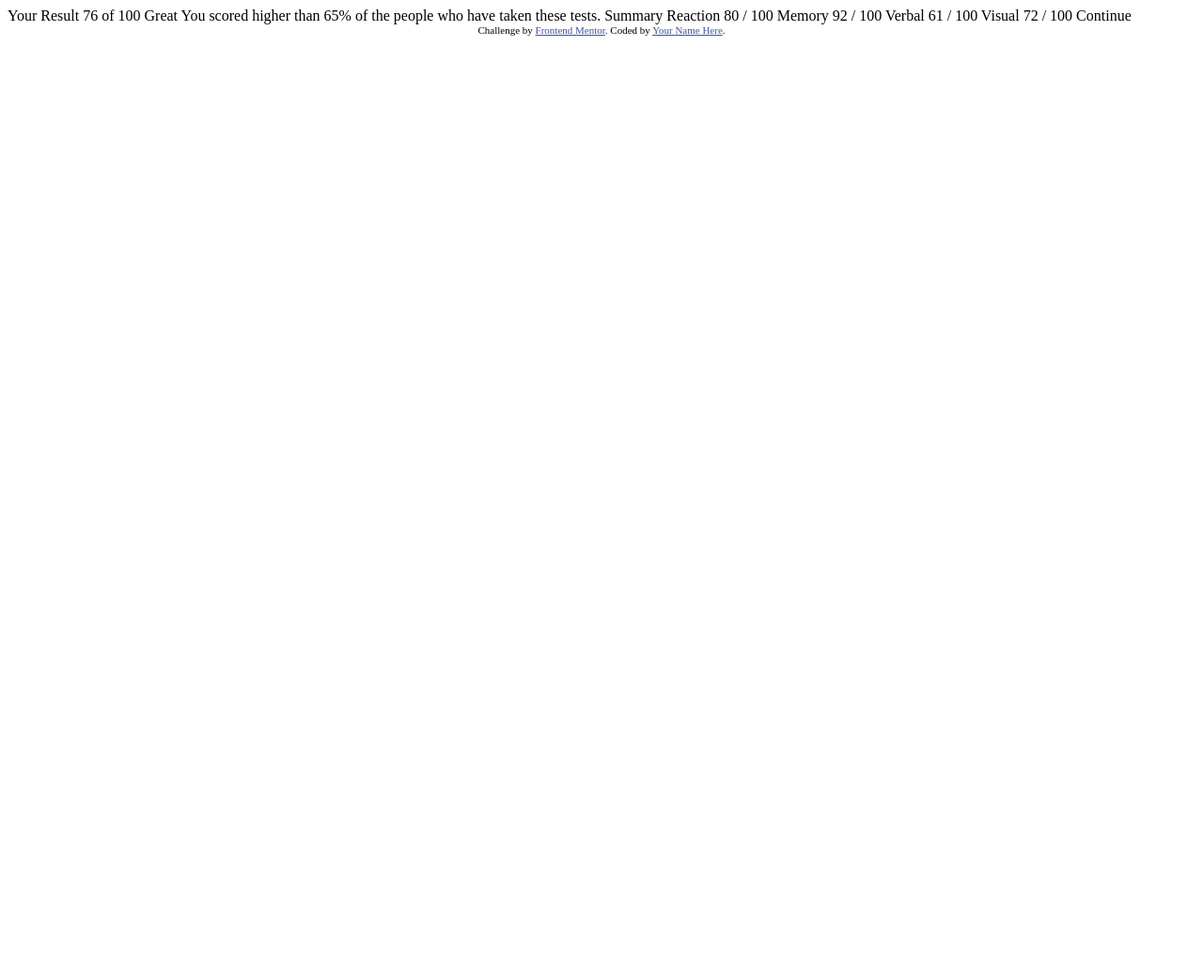
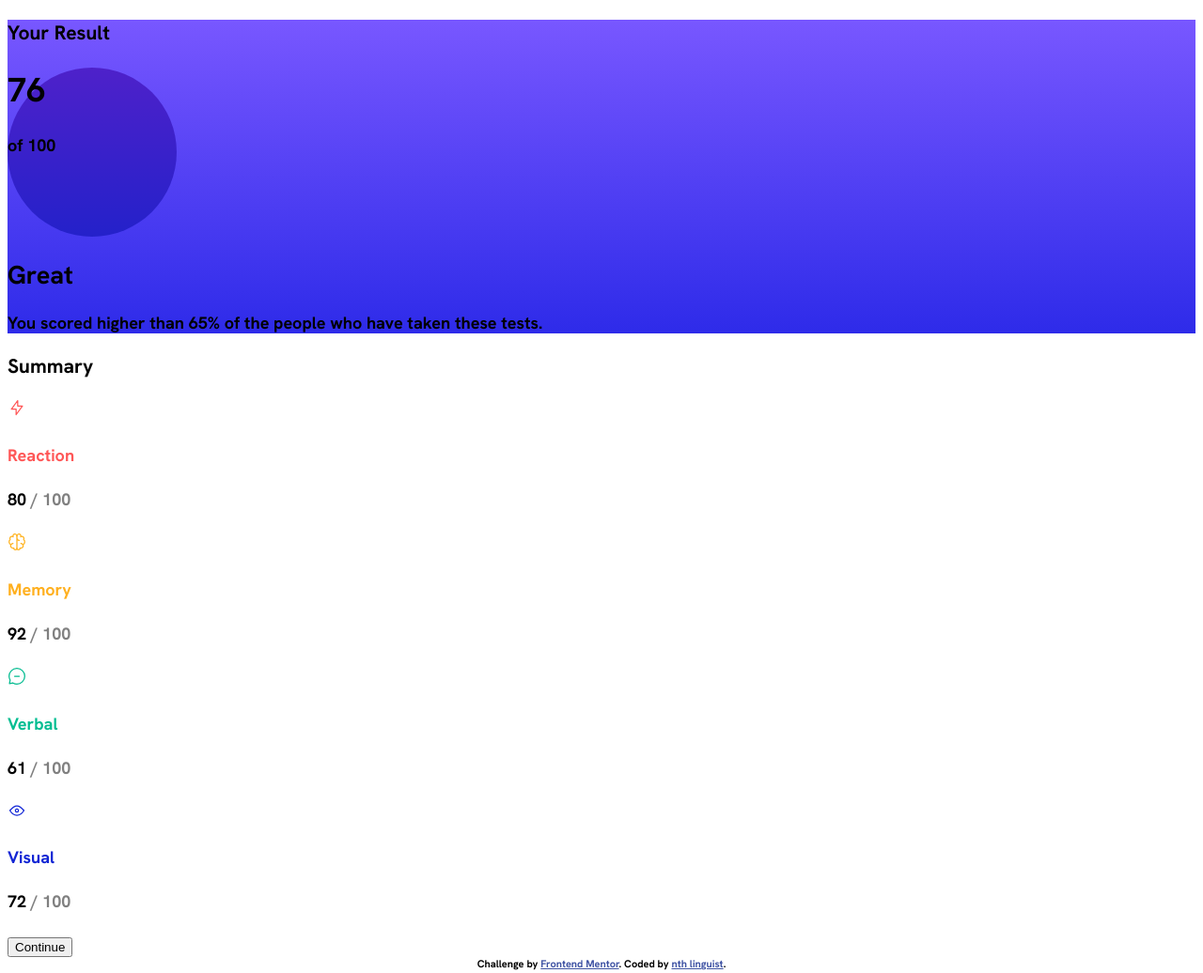
Before and after one commit to nth-linguist/FEM-results-summary-component-main, a plain HTML site: page results-summary-component-main/index.html in a window 1280 px wide. Shown: the whole page at 94% size. Before the commit the page ends 800 px from the top, so only its background shows below. Drawn offline with Linux system fonts and the light colour scheme.

Commit message:
initial desktop card
initial html/css following mockups and style-guide:
typography,colours, card layout, circle div, gradients

```diff
--- a/results-summary-component-main/index.html
+++ b/results-summary-component-main/index.html
@@ -1,47 +1,78 @@
 <!DOCTYPE html>
 <html lang="en">
   <head>
-  <meta charset="UTF-8">
-  <meta name="viewport" content="width=device-width, initial-scale=1.0"> <!-- displays site properly based on user's device -->
+    <meta charset="UTF-8" />
+    <meta name="viewport" content="width=device-width, initial-scale=1.0" />
+    <!-- displays site properly based on user's device -->
 
-  <link rel="icon" type="image/png" sizes="32x32" href="./assets/images/favicon-32x32.png">
+    <link
+      rel="icon"
+      type="image/png"
+      sizes="32x32"
+      href="./assets/images/favicon-32x32.png"
+    />
+    <link rel="stylesheet" href="./styles.css" />
 
     <title>Frontend Mentor | Results summary component</title>
 
     <!-- Feel free to remove these styles or customise in your own stylesheet 👍 -->
     <style>
-    .attribution { font-size: 11px; text-align: center; }
-    .attribution a { color: hsl(228, 45%, 44%); }
+      @import url("https://fonts.googleapis.com/css2?family=Hanken+Grotesk:ital,wght@0,700;0,800;1,500&display=swap");
     </style>
   </head>
   <body>
+    <div id="card">
+      <div id="resultSection">
+        <h3>Your Result</h3>
+        <div id="circle">
+          <h1>76</h1>
+          <p>of 100</p>
+        </div>
+        <h2>Great</h2>
+        <p>
+          You scored higher than 65% of the people who have taken these tests.
+        </p>
+      </div>
+      <div id="summarySection">
+        <h3>Summary</h3>
+        <img
+          class="icon"
+          alt="icon-reaction"
+          src="./assets/images/icon-reaction.svg"
+        />
+        <h4 id="Reaction">Reaction</h4>
+        <h4 class="catScore"><span class="Dividend">80</span> / 100</h4>
+        <img
+          class="icon"
+          alt="icon-memory"
+          src="./assets/images/icon-memory.svg"
+        />
+        <h4 id="Memory">Memory</h4>
+        <h4 class="catScore"><span class="Dividend">92</span> / 100</h4>
+        <img
+          class="icon"
+          alt="icon-verbal"
+          src="./assets/images/icon-verbal.svg"
+        />
+        <h4 id="Verbal">Verbal</h4>
+        <h4 class="catScore"><span class="Dividend">61</span> / 100</h4>
+        <img
+          class="icon"
+          alt="icon-visual"
+          src="./assets/images/icon-visual.svg"
+        />
+        <h4 id="Visual">Visual</h4>
+        <h4 class="catScore"><span class="Dividend">72</span> / 100</h4>
+      </div>
+    </div>
 
-  Your Result
-  76
-  of 100
-
-  Great
-  You scored higher than 65% of the people who have taken these tests.
-
-  Summary
-
-  Reaction
-  80 / 100
-
-  Memory
-  92 / 100
-
-  Verbal
-  61 / 100
-
-  Visual
-  72 / 100
-
-  Continue
+    <button class="button">Continue</button>
 
     <div class="attribution">
-    Challenge by <a href="https://www.frontendmentor.io?ref=challenge" target="_blank">Frontend Mentor</a>.
-    Coded by <a href="#">Your Name Here</a>.
+      Challenge by
+      <a href="https://www.frontendmentor.io?ref=challenge" target="_blank"
+        >Frontend Mentor</a
+      >. Coded by <a href="#">nth linguist</a>.
     </div>
   </body>
 </html>
--- a/results-summary-component-main/styles.css
+++ b/results-summary-component-main/styles.css
@@ -0,0 +1,107 @@
+.attribution {
+  font-size: 11px;
+  text-align: center;
+}
+.attribution a {
+  color: hsl(228, 45%, 44%);
+}
+
+:root {
+  /* Primary */
+  --blue: #1e90ff;
+  --white: #ffffff;
+  --lightRed: hsl(0, 100%, 67%);
+  --orangeyYellow: hsl(39, 100%, 56%);
+  --greenTeal: hsl(166, 100%, 37%);
+  --cobaltBlue: hsl(234, 85%, 45%);
+  /* Gradients */
+  --lightSlateBlue: hsl(252, 100%, 67%);
+  --lightRoyalBlue: hsl(241, 81%, 54%);
+  --violetBlue: hsla(256, 72%, 46%, 1);
+  --persianBlue: hsla(241, 72%, 46%, 0);
+  /* Neutrals */
+  --white: hsl(0, 0%, 100%);
+  --paleBlue: hsl(221, 100%, 96%);
+  --lightLavender: hsl(241, 100%, 89%);
+  --darkGrayBlue: hsl(224, 30%, 27%);
+}
+
+body {
+  font-size: 18px;
+  font-family: Hanken Grotesk;
+}
+
+h1 {
+}
+
+h2 {
+}
+
+h3 {
+}
+
+h4 {
+}
+#Reaction {
+  color: var(--lightRed);
+}
+#Memory {
+  color: var(--orangeyYellow);
+}
+#Verbal {
+  color: var(--greenTeal);
+}
+#Visual {
+  color: var(--cobaltBlue);
+}
+.catScore {
+  font-weight: 500;
+  color: hwb(0 50% 50%);
+}
+.catScore span {
+  font-weight: bold;
+  color: black;
+}
+
+img.icon {
+}
+
+div#resultSection {
+  background: rgb(46, 43, 233);
+  background: linear-gradient(
+    0deg,
+    rgba(46, 43, 233, 1) 0%,
+    rgba(120, 87, 255, 1) 100%
+  );
+}
+div#summarySection {
+}
+
+.button:hover {
+  background: rgb(46, 43, 233);
+  background: linear-gradient(
+    0deg,
+    rgba(46, 43, 233, 1) 0%,
+    rgba(120, 87, 255, 1) 100%
+  );
+}
+
+#circle {
+  width: 180px;
+  height: 180px;
+  border-radius: 50%;
+  background: rgb(36, 33, 202);
+  background: linear-gradient(
+    0deg,
+    rgba(36, 33, 202, 1) 0%,
+    rgba(78, 33, 202, 1) 100%
+  );
+  border: 10px #ffffff;
+}
+
+.card {
+  width: 400px;
+  display: flex;
+  justify-content: center;
+  align-items: center;
+}
```
Also changed, not shown: results-summary-component-main/design/active-states.jpg. Lines whose indentation alone changed are shown as unchanged.
